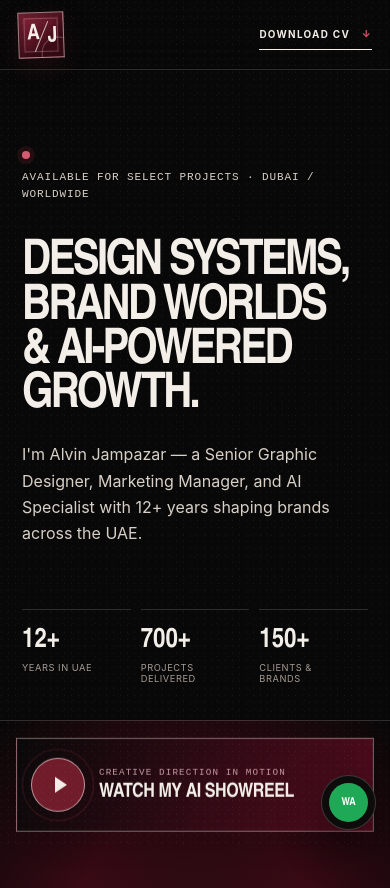
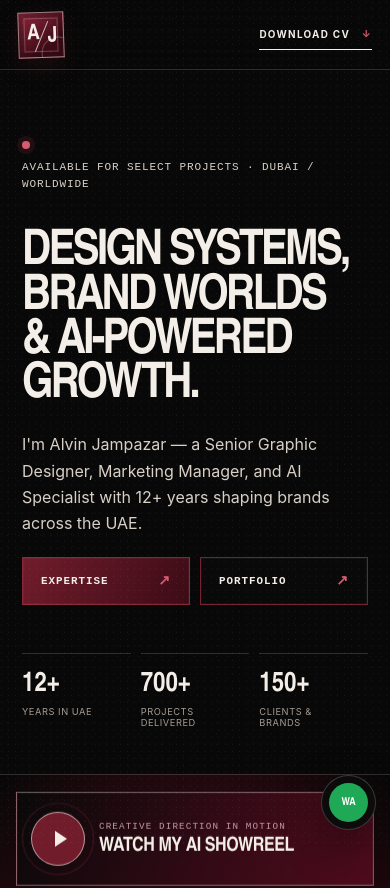
Before and after one commit to dangerous83/Alvin-CV, a Next.js app: page / in a window 390 px wide. Shown: the top 888 px of the page. Built offline with nearby package versions, Linux system fonts and the light colour scheme.

Commit message:
Add hero expertise and portfolio actions

```diff
--- a/app/globals.css
+++ b/app/globals.css
@@ -102,6 +102,7 @@ img { display: block; max-width: 100%; }
   display: flex;
   flex-direction: column;
   justify-content: center;
+  transform: translateY(-24px);
 }
 .hero-copy > * { animation: heroRise .72s cubic-bezier(.2,.7,.2,1) both; }
 .hero-copy > :nth-child(2) { animation-delay: .08s; }
@@ -131,6 +132,11 @@ img { display: block; max-width: 100%; }
   text-transform: uppercase;
 }
 .hero-lede { max-width: 680px; margin: 0; color: var(--paper-soft); font-size: clamp(1rem, 1.3vw, 1.22rem); line-height: 1.65; }
+.hero-actions { display: flex; flex-wrap: wrap; gap: 10px; margin-top: 24px; }
+.hero-actions a { min-width: 158px; min-height: 48px; display: inline-flex; align-items: center; justify-content: space-between; gap: 24px; padding: 0 18px; border: 1px solid rgba(166,49,69,.68); background: linear-gradient(115deg, var(--maroon), var(--maroon-dark)); color: var(--paper); font-family: var(--mono); font-size: .68rem; font-weight: 800; letter-spacing: .09em; text-transform: uppercase; box-shadow: inset 0 0 0 1px rgba(255,255,255,.035); transition: transform .25s ease, border-color .25s ease, background .25s ease, box-shadow .25s ease; }
+.hero-actions a:last-child { background: rgba(12,11,11,.72); }
+.hero-actions a span { color: #d85b70; font-size: .88rem; }
+.hero-actions a:hover, .hero-actions a:focus-visible { transform: translateY(-3px); border-color: rgba(216,91,112,.9); background: linear-gradient(115deg, #8b263a, var(--maroon-dark)); box-shadow: 0 13px 30px rgba(60,11,22,.36); }
 .button {
   min-height: 50px;
   display: inline-flex;
@@ -381,10 +387,12 @@ img { display: block; max-width: 100%; }
   .main-nav { display: none; }
   .header-cta { font-size: .62rem; }
   .hero { min-height: auto; }
-  .hero-copy { min-height: 650px; padding: 70px 22px 36px; }
+  .hero-copy { min-height: 650px; padding: 70px 22px 36px; transform: translateY(-10px); }
   .availability { flex-wrap: wrap; line-height: 1.55; }
   .hero h1 { font-size: clamp(2.65rem, 12.6vw, 3.65rem); }
   .hero-stats { padding-top: 48px; }
+  .hero-actions { margin-top: 20px; }
+  .hero-actions a { min-width: calc(50% - 5px); }
   .hero-stats span { font-size: .58rem; }
   .hero-art { min-height: 410px; }
   .hero-art > img { padding: 150px 16px 28px; }
--- a/app/page.tsx
+++ b/app/page.tsx
@@ -61,6 +61,14 @@ export default function Home() {
           <p className="hero-lede">
             I&apos;m Alvin Jampazar — a Senior Graphic Designer, Marketing Manager, and AI Specialist with 12+ years shaping brands across the UAE.
           </p>
+          <div className="hero-actions" aria-label="Explore Alvin Jampazar's work">
+            <a href="https://www.alvinjampazar.com" target="_blank" rel="noreferrer">
+              Expertise <span aria-hidden="true">↗</span>
+            </a>
+            <a href="https://www.alcon-online.site" target="_blank" rel="noreferrer">
+              Portfolio <span aria-hidden="true">↗</span>
+            </a>
+          </div>
           <div className="hero-stats" aria-label="Career statistics">
             <div><strong>12+</strong><span>Years in UAE</span></div>
             <div><strong>700+</strong><span>Projects delivered</span></div>
```
Also changed, not shown: 1 other file (tests, documents, lock files or other folders).
